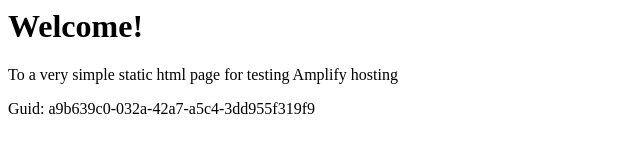
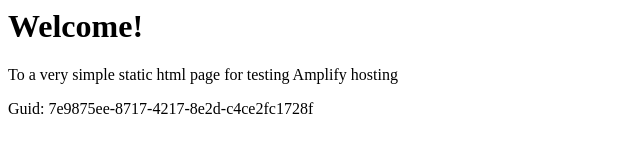
Before and after one commit to aws-aemilia-nrt/Github-PR-Commit-Integration-Test-DoNotTouch-Gith-BKMSSQOA-v1-preprod-ap-northeast-1, a website: page src/index.html in a window 1280 px wide. Shown: the full height of the page, 0-640 px from the left. Drawn offline with Linux system fonts and the light colour scheme.

Commit message:
commit from integ tests

```diff
--- a/src/index.html
+++ b/src/index.html
@@ -12,6 +12,6 @@
 <body>
     <h1>Welcome!</h1>
     <p>To a very simple static html page for testing Amplify hosting</p>
-    <p>Guid: a9b639c0-032a-42a7-a5c4-3dd955f319f9</p></body>
+    <p>Guid: 7e9875ee-8717-4217-8e2d-c4ce2fc1728f</p></body>
 
 </html>
```
